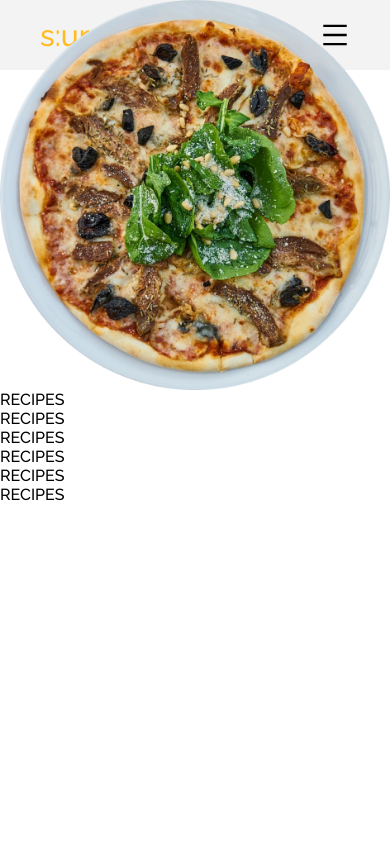
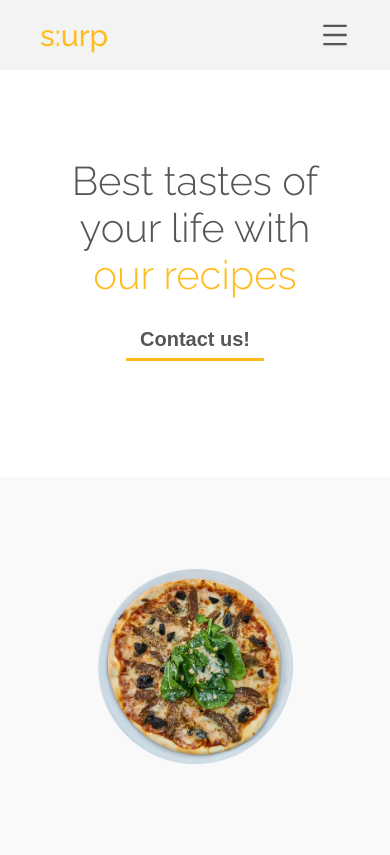
Before and after one commit to Bartholomeas/slurp-recipes-gatsby, a Gatsby site in the folder frontend/: page / in a window 390 px wide. Built offline with nearby package versions, Linux system fonts and the light colour scheme; Gatsby itself is replaced by a stand-in of ours.

Commit message:
finished landing page, responsive, starting recipes finder

```diff
--- /dev/null
+++ b/frontend/src/components/atoms/Button/Button.js
@@ -0,0 +1,36 @@
+import React from "react"
+import styled from "styled-components"
+
+const ButtonWrapper = styled.button`
+  position: relative;
+  padding: 1rem 1.4rem;
+  border: none;
+  background: none;
+  color: ${({ theme }) => theme.colors.fontColor};
+  font-size: 2rem;
+  font-weight: 700;
+  white-space: nowrap;
+  cursor: pointer;
+
+  &::before {
+    content: "";
+    position: absolute;
+    height: 3px;
+    left: 0;
+    width: 100%;
+    bottom: 0;
+    background-color: ${({ theme }) => theme.colors.baseColor};
+    z-index: -1;
+    transition: height 0.3s;
+  }
+
+  &:hover&::before {
+    height: 100%;
+  }
+`
+
+const Button = ({ content }) => {
+  return <ButtonWrapper>{content}</ButtonWrapper>
+}
+
+export default Button
--- a/frontend/src/components/organisms/Navbar/Navbar.styles.js
+++ b/frontend/src/components/organisms/Navbar/Navbar.styles.js
@@ -8,6 +8,7 @@ export const NavContainer = styled.nav`
   min-width: 100%;
   height: 7rem;
   background-color: #f3f3f3;
+  z-index: 1000;
 `
 
 export const NavWrapper = styled.div`
@@ -58,6 +59,7 @@ export const HamburgerBtn = styled(AiOutlineMenu)`
   display: block;
   font-size: 3rem;
   cursor: pointer;
+  color: ${({ theme }) => theme.colors.fontColor};
 
   @media only screen and (min-width: 768px) {
     display: none;
--- a/frontend/src/pages/index.js
+++ b/frontend/src/pages/index.js
@@ -2,17 +2,100 @@ import React from "react"
 import Layout from "../components/providers/Layout"
 import { StaticImage } from "gatsby-plugin-image"
 import styled from "styled-components"
+import Button from "../components/atoms/Button/Button"
+
+const LandingPage = styled.div`
+  position: relative;
+  display: flex;
+  flex-direction: column;
+  justify-content: space-between;
+  align-items: center;
+  height: 93vh;
+  margin-top: 7rem;
+
+  @media only screen and (min-width: 768px) {
+    flex-direction: row;
+  }
+`
+const TextWrapper = styled.div`
+  display: flex;
+  flex-direction: column;
+  justify-content: center;
+  align-items: center;
+  padding: 0 4rem;
+  margin-bottom: 3rem;
+  height: 50%;
+  color: ${({ theme }) => theme.colors.fontColor};
+
+  @media only screen and (min-width: 768px) {
+    width: 50%;
+  }
+`
+const LandingText = styled.p`
+  margin-bottom: 2rem;
+  font-size: 4rem;
+  font-weight: 300;
+  text-align: center;
+
+  @media only screen and (min-width: 576px) {
+    font-size: 5.4rem;
+  }
+  @media only screen and (min-width: 768px) {
+    font-size: 7rem;
+  }
+`
+
+const ColoredText = styled.span`
+  display: block;
+  color: ${({ theme }) => theme.colors.baseColor};
+`
+const ImageWrapper = styled.div`
+  position: relative;
+  display: flex;
+  justify-content: center;
+  align-items: center;
+  height: 50%;
+  width: 100%;
+  background-color: ${({ theme }) => theme.colors.lightGrey};
+
+  @media only screen and (min-width: 768px) {
+    height: 100%;
+    width: 50%;
+  }
+`
+const ImageContainer = styled.div`
+  display: flex;
+  justify-content: center;
+  align-items: center;
+  height: 50%;
+  width: 50%;
+  backround-color: tomato;
+
+  @media only screen and (min-width: 768px) {
+    width: 70%;
+  }
+`
 
 const Home = () => {
   return (
     <Layout>
-      <StaticImage src="../images/pizza.png" alt="Pizza" />
-      <div>RECIPES</div>
-      <div>RECIPES</div>
-      <div>RECIPES</div>
-      <div>RECIPES</div>
-      <div>RECIPES</div>
-      <div>RECIPES</div>
+      <LandingPage>
+        <TextWrapper>
+          <LandingText>
+            Best tastes of your life with <ColoredText>our recipes</ColoredText>
+          </LandingText>
+          <Button content="Contact us!" />
+        </TextWrapper>
+        <ImageWrapper>
+          <ImageContainer>
+            <StaticImage
+              src="../images/pizza.png"
+              placeholder="blurred"
+              alt="Pizza"
+            />
+          </ImageContainer>
+        </ImageWrapper>
+      </LandingPage>
     </Layout>
   )
 }
--- a/frontend/src/styles/theme.js
+++ b/frontend/src/styles/theme.js
@@ -8,7 +8,7 @@ export const theme = {
 
   breakpoints: {
     xs: "374px",
-    s: "568px",
+    s: "576px",
     m: "768px",
     l: "992px",
     xl: "1200px",
```
Also changed, not shown: frontend/src/styles/index.styles.js (added).
